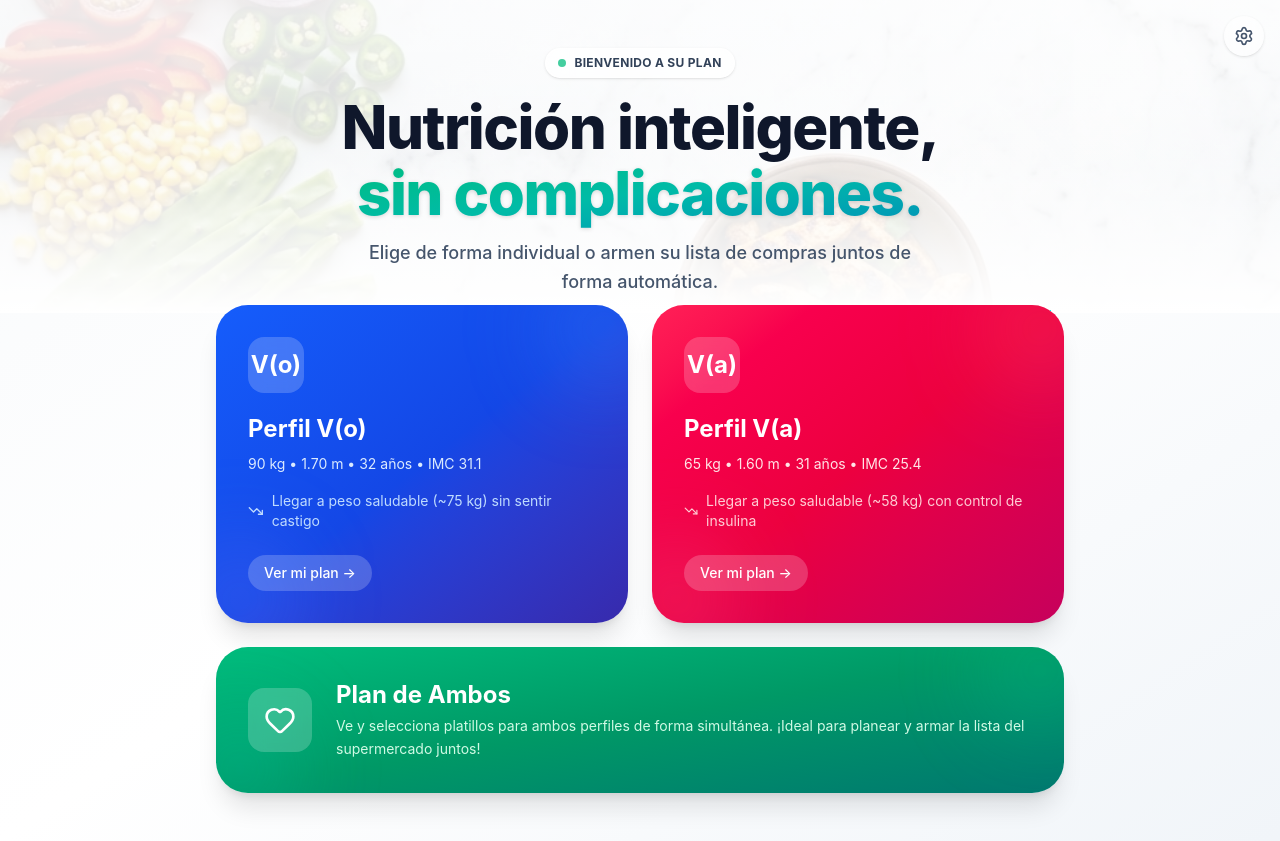
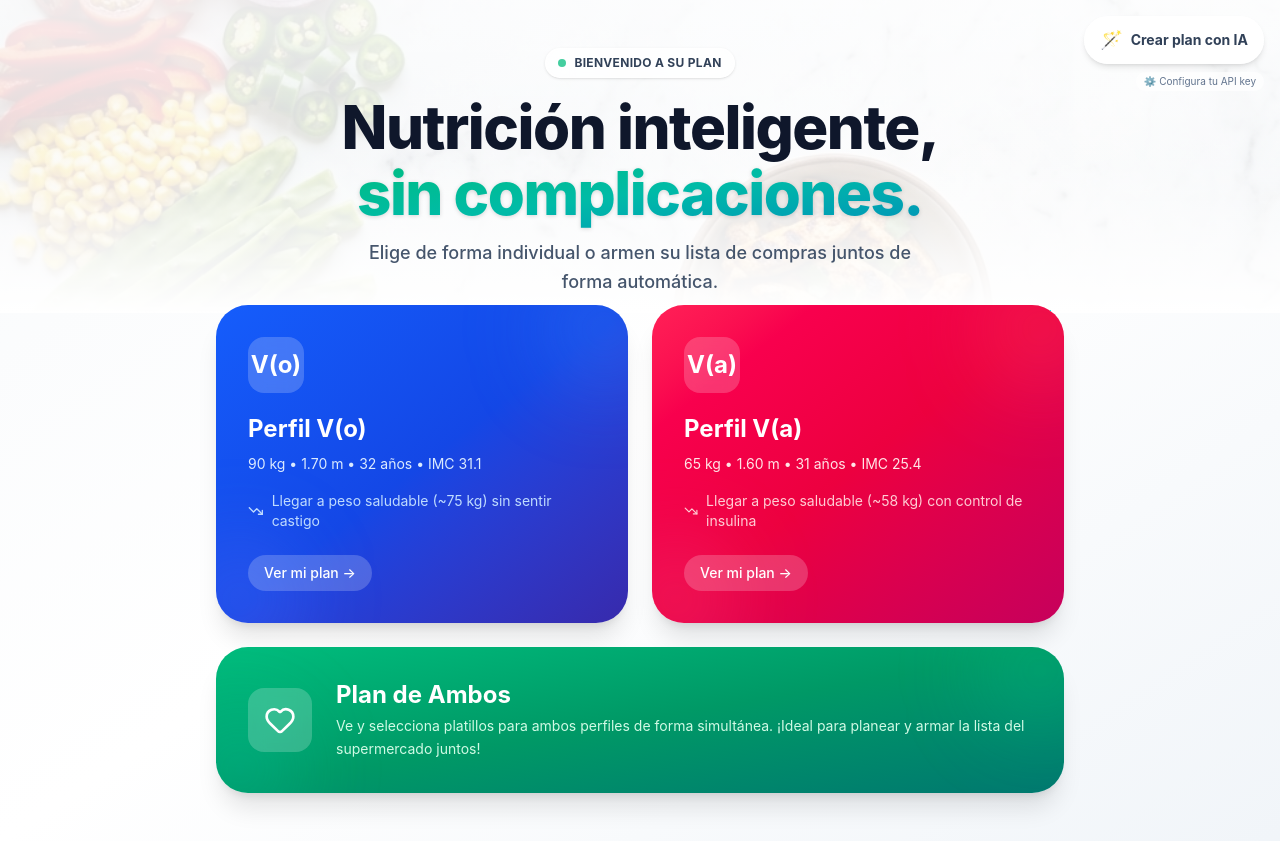
Before and after one commit to VtorErick/PlanNutricional, a React (Vite) app: page / in a window 1280 px wide. Built offline with nearby package versions, Linux system fonts and the light colour scheme.

Commit message:
UI: Cambiar botón Admin a versión más intuitiva con texto descriptivo

```diff
--- a/src/App.tsx
+++ b/src/App.tsx
@@ -893,13 +893,18 @@ export default function App() {
   if (!perfilActivo) {
     return (
       <div className="min-h-screen bg-gradient-to-br from-slate-50 via-white to-slate-100 flex flex-col relative">
-        <button
-          onClick={() => setShowAdmin(true)}
-          className="absolute top-4 right-4 z-20 p-2.5 bg-white/50 backdrop-blur hover:bg-white rounded-full text-slate-600 shadow-sm transition"
-          title="Administración"
-        >
-          <Settings className="w-5 h-5" />
-        </button>
+        {/* Botón de Admin más intuitivo - Landing page */}
+        <div className="absolute top-4 right-4 z-20 flex flex-col items-end gap-2">
+          <button
+            onClick={() => setShowAdmin(true)}
+            className="group flex items-center gap-2 px-4 py-2.5 bg-white/90 backdrop-blur hover:bg-gradient-to-r hover:from-violet-500 hover:to-indigo-600 hover:text-white rounded-full text-slate-700 shadow-md hover:shadow-lg transition-all active:scale-95"
+          >
+            <span className="text-lg">🪄</span>
+            <span className="text-sm font-bold hidden sm:block">Crear plan con IA</span>
+            <span className="text-sm font-bold sm:hidden">IA</span>
+          </button>
+          <span className="text-[10px] text-slate-500 bg-white/70 px-2 py-0.5 rounded-full hidden sm:block">⚙️ Configura tu API key</span>
+        </div>
         <div className="relative overflow-hidden">
           <div className="absolute inset-0">
             <img src="/images/hero.png" alt="" className="w-full h-full object-cover opacity-20" />
@@ -1087,12 +1092,14 @@ export default function App() {
                 {p === 'ambos' ? 'Ambos' : perfilesData[p].nombre}
               </button>
             ))}
+            {/* Botón Admin más intuitivo - Main app */}
             <button
               onClick={() => setShowAdmin(true)}
-              className="ml-1 p-1.5 rounded-full hover:bg-slate-100 text-slate-500 transition-colors"
-              title="Administración"
+              className="ml-2 flex items-center gap-1.5 px-3 py-1.5 rounded-full bg-slate-100 hover:bg-gradient-to-r hover:from-violet-500 hover:to-indigo-600 hover:text-white text-slate-600 text-xs font-bold transition-all active:scale-95"
+              title="Crear plan con IA"
             >
-              <Settings className="w-4 h-4" />
+              <span className="text-sm">🪄</span>
+              <span className="hidden sm:block">Nuevo plan IA</span>
             </button>
           </div>
         </div>
```
